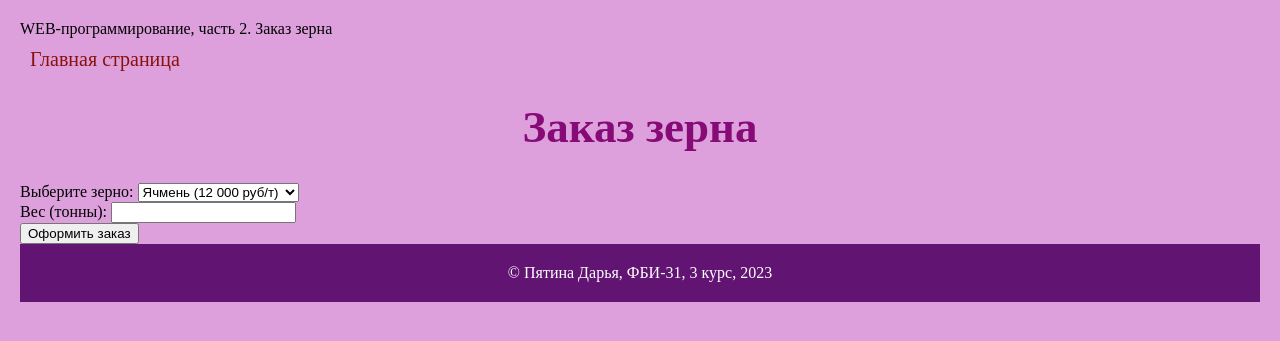
After one commit to Dora59/web-back-labs, a Flask app: page /lab4/grain-order in a window 1280 px wide. The commit adds this page. Shown: the top 341 px of the page. Run offline with Flask 3, Linux system fonts and the light colour scheme.

Commit message:
Зерно

```diff
--- a/lab4.py
+++ b/lab4.py
@@ -209,3 +209,67 @@ def fridge():
         message = f'Установлена температура: {temp}°C'
 
     return render_template('lab4/fridge.html', message=message, snowflakes=snowflakes, temperature=temp)
+
+
+#Заказ зерна
+@lab4.route('/lab4/grain-order', methods=['GET', 'POST'])
+def grain_order():
+    # Цены на зерно
+    prices = {
+        'barley': 12000,
+        'oats': 8500,
+        'wheat': 9000,
+        'rye': 15000
+    }
+
+    # Русские названия
+    grain_names = {
+        'barley': 'ячмень',
+        'oats': 'овёс',
+        'wheat': 'пшеница',
+        'rye': 'рожь'
+    }
+
+    if request.method == 'GET':
+        return render_template('lab4/grain_order.html')
+
+    # Получаем данные из формы
+    grain_type = request.form.get('grain_type')
+    weight = request.form.get('weight')
+
+    # Проверка на пустой вес
+    if not weight:
+        return render_template('lab4/grain_order.html', error='Ошибка: не указан вес')
+
+    try:
+        weight = float(weight)
+    except ValueError:
+        return render_template('lab4/grain_order.html', error='Ошибка: вес должен быть числом')
+
+    # Проверка на отрицательный или нулевой вес
+    if weight <= 0:
+        return render_template('lab4/grain_order.html', error='Ошибка: вес должен быть больше 0')
+
+    # Проверка на слишком большой объем
+    if weight > 100:
+        return render_template('lab4/grain_order.html', error='Извините, такого объёма сейчас нет в наличии')
+
+    # Рассчитываем стоимость
+    price_per_ton = prices[grain_type]
+    total = weight * price_per_ton
+
+    #скидка 10% за объем более 10 тонн
+    discount = 0
+    if weight > 10:
+        discount = total * 0.10
+        total -= discount
+
+    grain_name = grain_names[grain_type]
+
+    return render_template('lab4/grain_order.html',
+                         success=True,
+                         grain_name=grain_name,
+                         weight=weight,
+                         total=total,
+                         discount=discount,
+                         has_discount=weight > 10)
--- /dev/null
+++ b/templates/lab4/grain_order.html
@@ -0,0 +1,51 @@
+{% extends "base.html" %}
+
+{% block lab %}Заказ зерна{% endblock %}
+
+{% block main %}
+    <h1>Заказ зерна</h1>
+
+    <form method="post">
+        <div>
+            <label for="grain_type">Выберите зерно:</label>
+            <select id="grain_type" name="grain_type" required>
+                <option value="barley">Ячмень (12 000 руб/т)</option>
+                <option value="oats">Овёс (8 500 руб/т)</option>
+                <option value="wheat">Пшеница (9 000 руб/т)</option>
+                <option value="rye">Рожь (15 000 руб/т)</option>
+            </select>
+        </div>
+
+        <div>
+            <label for="weight">Вес (тонны):</label>
+            <input type="number" id="weight" name="weight" step="0.1" min="0.1" value="{{ weight or '' }}" required>
+        </div>
+
+        <div>
+            <button type="submit">Оформить заказ</button>
+        </div>
+    </form>
+
+    {% if error %}
+        <div style="color: red; font-weight: bold; margin: 20px 0; padding: 10px; border: 2px solid red;">
+            {{ error }}
+        </div>
+    {% endif %}
+
+    {% if success %}
+        <div style="color: green; font-weight: bold; margin: 20px 0; padding: 15px; border: 2px solid green; background-color: #f0fff0;">
+            <h3>Заказ успешно сформирован!</h3>
+            <p>Вы заказали {{ grain_name }}.</p>
+            <p>Вес: {{ weight }} т.</p>
+
+            {% if has_discount %}
+                <p style="color: #006600;">
+                    Применена скидка 10% за большой объём<br>
+                    Размер скидки: {{ discount | round | int }} руб
+                </p>
+            {% endif %}
+
+            <p style="font-size: 18px;">Сумма к оплате: {{ total | round | int }} руб</p>
+        </div>
+    {% endif %}
+{% endblock %}
--- a/templates/lab4/lab4.html
+++ b/templates/lab4/lab4.html
@@ -14,5 +14,6 @@
         <li><a href="/lab4/tree">Счетчик деревьев</a></li>
         <li><a href="/lab4/login">Авторизация</a></li>
         <li><a href="/lab4/fridge">Холодильник</a></li>
+        <li><a href="/lab4/grain-order">Заказ зерна</a></li>
     </ol>
 {% endblock %}
```
